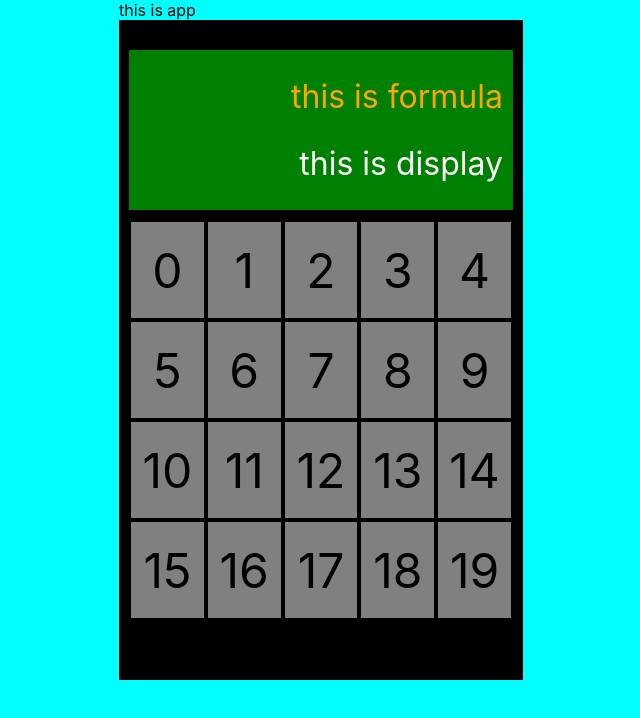
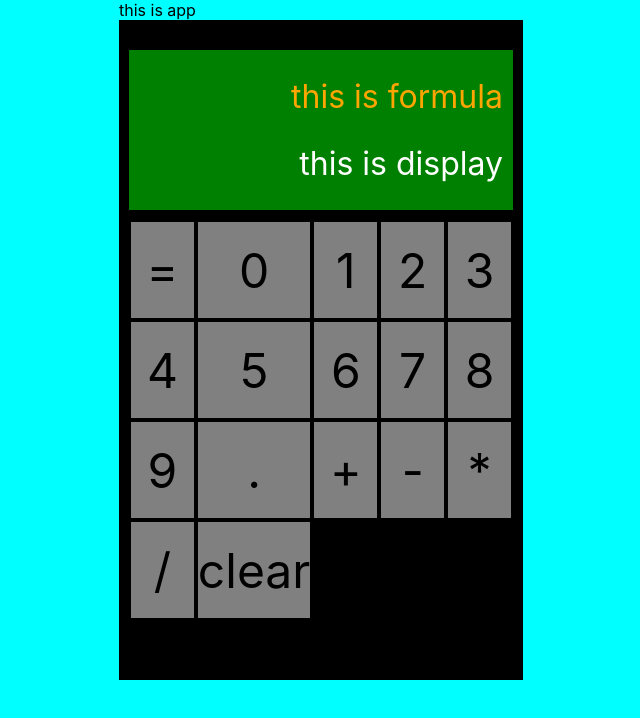
Before and after one commit to markoter/javascript-calculator, a React (Create React App) app: page / in a window 1280 px wide. Shown: the top 718 px of the page, without its empty margins (319-959 px from the left). Built offline with nearby package versions, Linux system fonts and the light colour scheme.

Commit message:
add correct buttons

```diff
--- a/src/Button.js
+++ b/src/Button.js
@@ -1,9 +1,8 @@
 const Button = (props) => {
-    const {placeholder} = props
-    console.log(placeholder)
+    const { id, value, className} = props
     return(
-        <div className="button">
-            {placeholder}
+        <div id={id} className={className}>
+            {value}
         </div>
     )
 }
--- a/src/Keyboard.js
+++ b/src/Keyboard.js
@@ -1,14 +1,17 @@
 import Button from "./Button"
+import buttons from "./buttonsList"
 const Keyboard = () => {
 
-    const buttons = [...Array(20).keys()]
+
     return (
         <div id="keyboard">
             {
                 buttons.map((button) => (
                     <Button
-                    key={button}
-                    placeholder={button}
+                    key={button.id}
+                    id={button.id}
+                    value={button.value}
+                    className={button.className}
                     />
                 ))
             }
--- /dev/null
+++ b/src/buttonsList.js
@@ -0,0 +1,89 @@
+const buttons = [
+    {
+        id: "equals",
+        value: "=",
+        className: "button"
+    },
+    {
+        id: "zero",
+        value: "0",
+        className: "button number"
+    },
+    {
+        id: "one",
+        value: "1",
+        className: "button number"
+    },
+    {
+        id: "two",
+        value: "2",
+        className: "button number"
+    },
+    {
+        id: "three",
+        value: "3",
+        className: "button number"
+    },
+    {
+        id: "four",
+        value: "4",
+        className: "button number"
+    },
+    {
+        id: "five",
+        value: "5",
+        className: "button number"
+    },
+    {
+        id: "six",
+        value: "6",
+        className: "button number"
+    },
+    {
+        id: "seven",
+        value: "7",
+        className: "button number"
+    },
+    {
+        id: "eight",
+        value: "8",
+        className: "button number"
+    },
+    {
+        id: "nine",
+        value: "9",
+        className: "button number"
+    },
+    {
+        id: "decimal",
+        value: ".",
+        className: "button number"
+    },
+    {
+        id: "add",
+        value: "+",
+        className: "button operator"
+    },
+    {
+        id: "subtract",
+        value: "-",
+        className: "button operator"
+    },
+    {
+        id: "multiply",
+        value: "*",
+        className: "button operator"
+    },
+    {
+        id: "divide",
+        value: "/",
+        className: "button operator"
+    },
+    {
+        id: "clear",
+        value: "clear",
+        className: "button"
+    }
+]
+
+export default buttons
```
